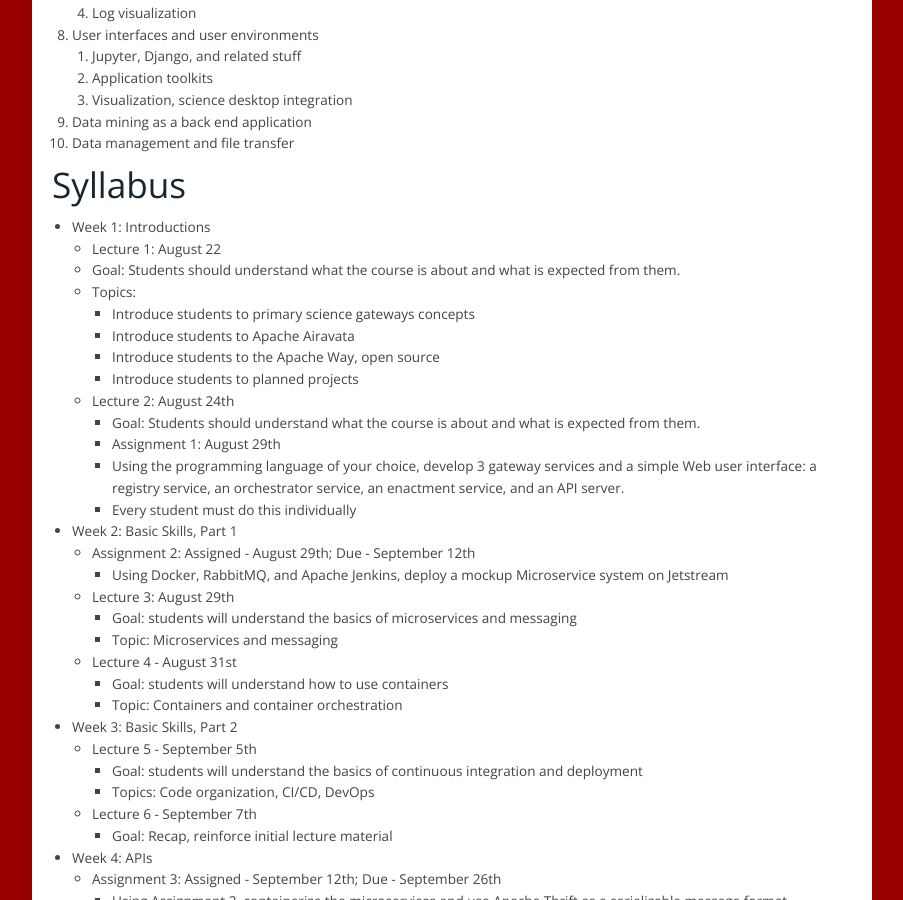
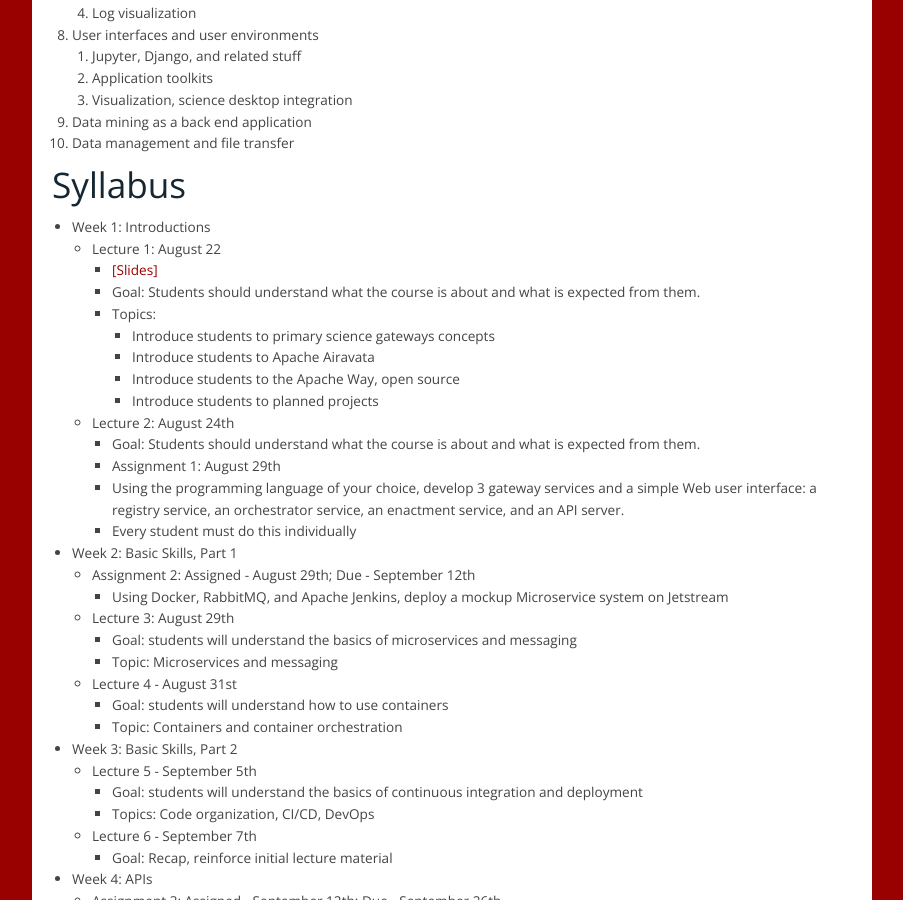
Before and after one commit to airavata-courses/airavata-courses.github.io, a Jekyll site: the page built from index.md, in a window 1280 px wide and 900 px high, scrolled down 1458 px. Shown: the whole window, without its empty margins (258-1161 px from the left). Built offline with Jekyll 4.4.1, drawn with Linux system fonts in a browser that asks for light colours; our own code applies the rules of GitHub Pages for plain Markdown files.

Commit message:
Linking slides from the website

```diff
--- a/index.md
+++ b/index.md
@@ -77,12 +77,13 @@
 ## Syllabus
 * Week 1: Introductions
     * Lecture 1: August 22
-    * Goal: Students should understand what the course is about and what is expected from them.
-    * Topics:
-        * Introduce students to primary science gateways concepts
-        * Introduce students to Apache Airavata
-        * Introduce students to the Apache Way, open source
-        * Introduce students to planned projects
+        * [[Slides]]({{ site.url }}slides/SOIC-B649-Fall2017-Overview.pdf)
+        * Goal: Students should understand what the course is about and what is expected from them.
+        * Topics:
+            * Introduce students to primary science gateways concepts
+            * Introduce students to Apache Airavata
+            * Introduce students to the Apache Way, open source
+            * Introduce students to planned projects
     * Lecture 2: August 24th
         * Goal: Students should understand what the course is about and what is expected from them.
         * Assignment 1: August 29th
```
Also changed, not shown: 1 other file.
